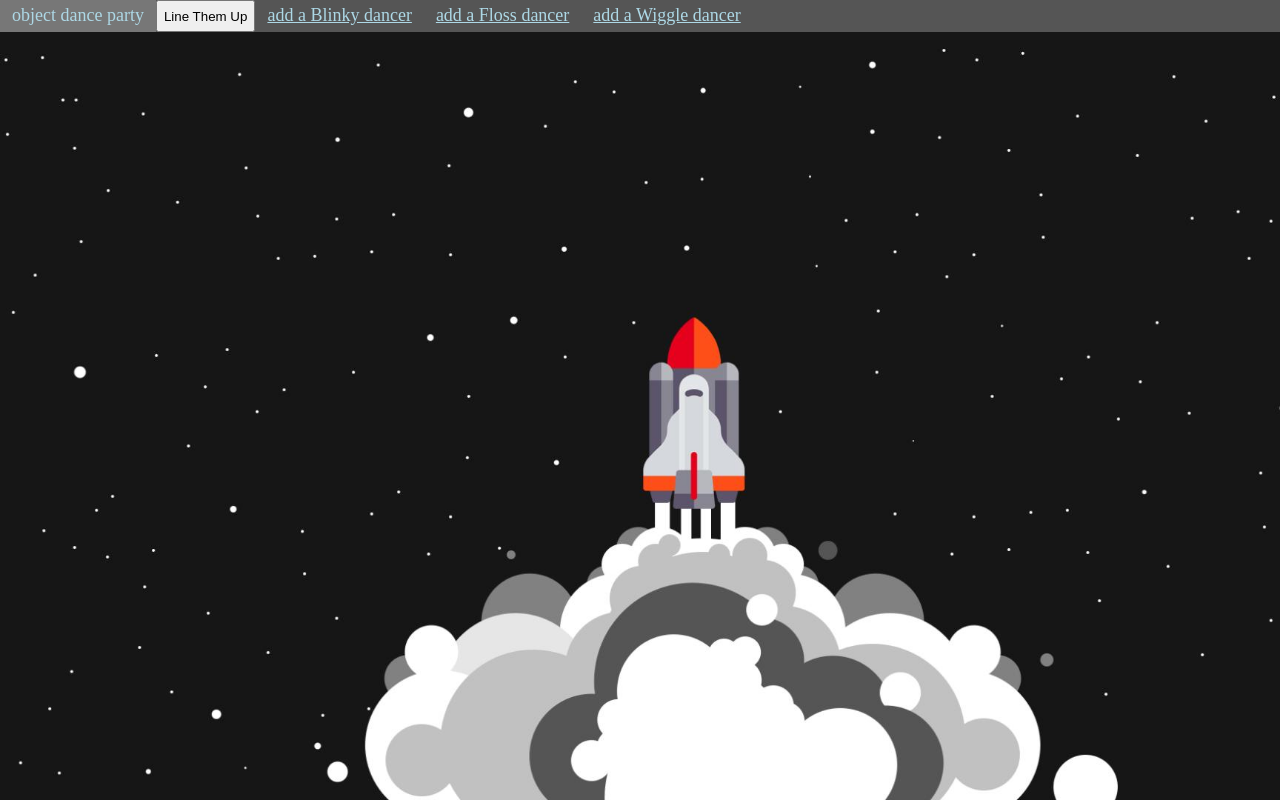
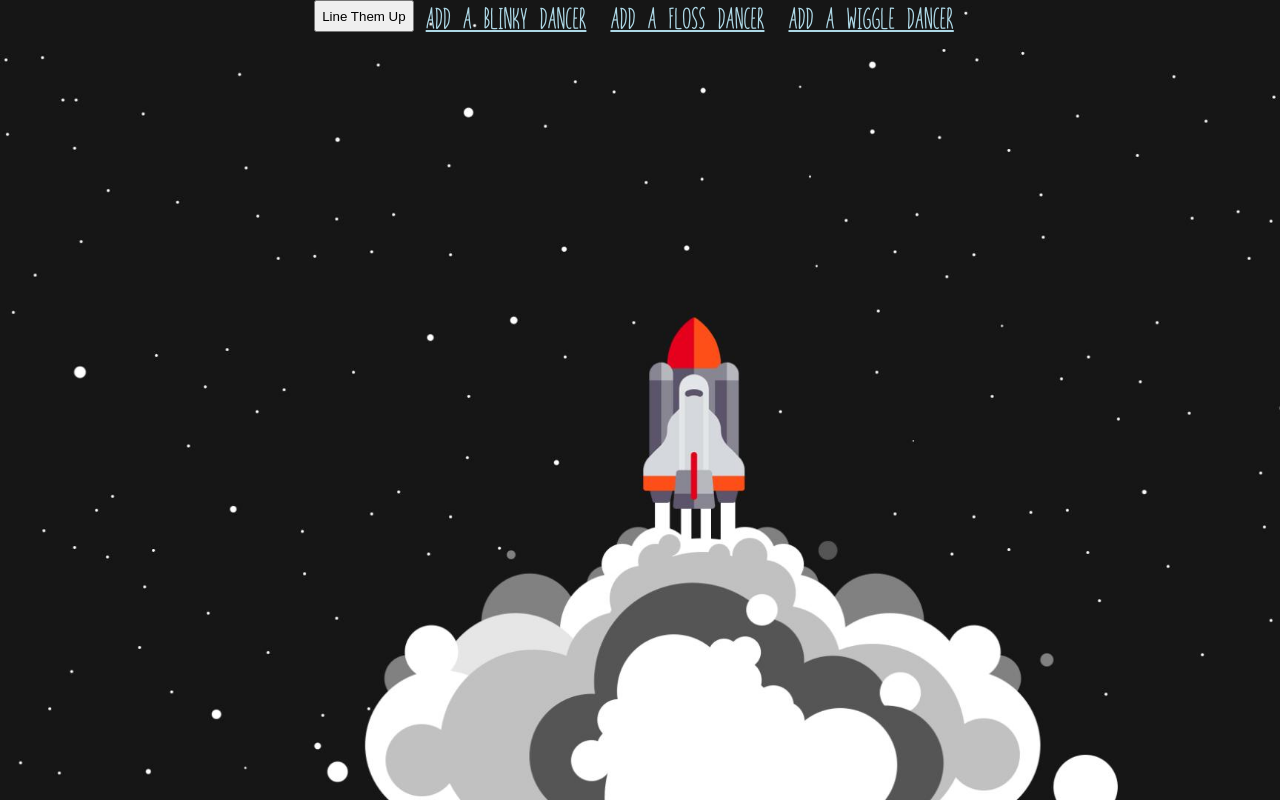
Before and after one commit to willtrinh/subclass-dance-party, a website: page dancefloor.html in a window 1280 px wide. Drawn offline with nearby package versions, Linux system fonts and the light colour scheme.

Commit message:
Added fonts & CSS changes

```diff
--- a/dancefloor.html
+++ b/dancefloor.html
@@ -11,7 +11,6 @@
   </head>
   <body>
     <div class="topbar">
-      <span class="title">object dance party</span>
       <button class="lineUpButton">Line Them Up</button>
       <a href="#" class="addDancerButton" data-dancer-maker-function-name="BlinkyDancer">add a Blinky dancer</a>
       <a href="#" class="addDancerButton" data-dancer-maker-function-name="FlossDancer">add a Floss dancer</a>
--- a/styles.css
+++ b/styles.css
@@ -1,10 +1,16 @@
-body, html{
+@font-face {
+  font-family: amongUsFont;
+  src: url(assets/font.ttf);
+}
+body, html {
   height:100%;
+  font-family: amongUsFont;
 }
+
 body{
-  background-image: url(assets/background2.jpeg);
+  background-image: url(assets/background.jpeg);
   margin: 0px;
-  font-size: 18px;
+  font-size: 28px;
   background-size: cover;
 }
 body, a:link, a:visited, a:active{
@@ -16,11 +22,11 @@ body, a:link, a:visited, a:active{
 }
 .topbar{
   display: flex;
+
+  justify-content: center;
   height:32px;
-  background-color: #555;
 }
 .title{
-  background-color: #777;
 }
 .dancer{
   border:10px solid red;
@@ -57,5 +63,5 @@ body, a:link, a:visited, a:active{
 }
 
 .resizer {
-  animation: resize 5s linear 0s infinite;
+ animation: resize 5s linear 0s infinite;
 }
```
Also changed, not shown: assets/background.jpeg (renamed from assets/background2.jpeg), assets/background.png (deleted), assets/font.ttf (added), 2 other files.
